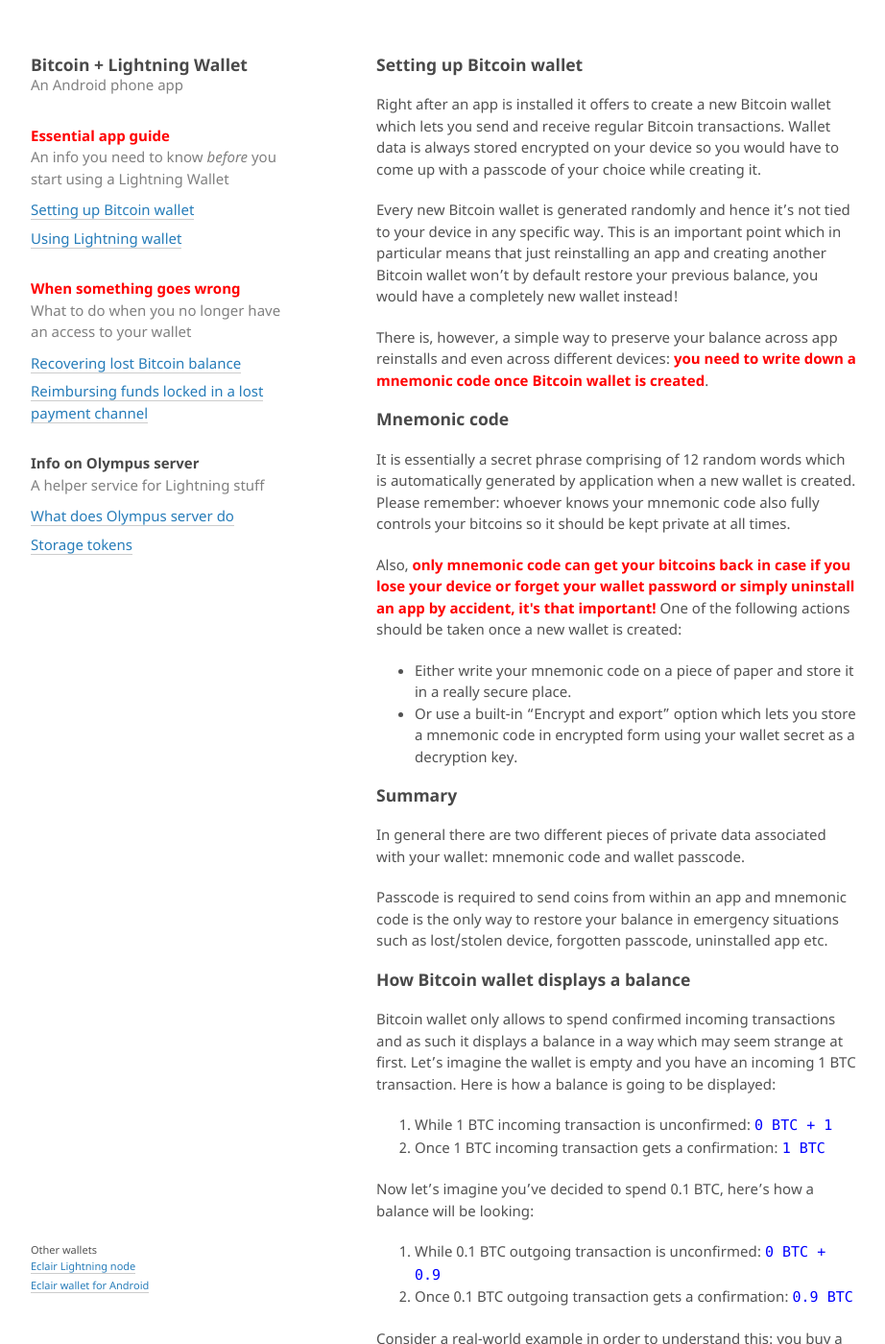
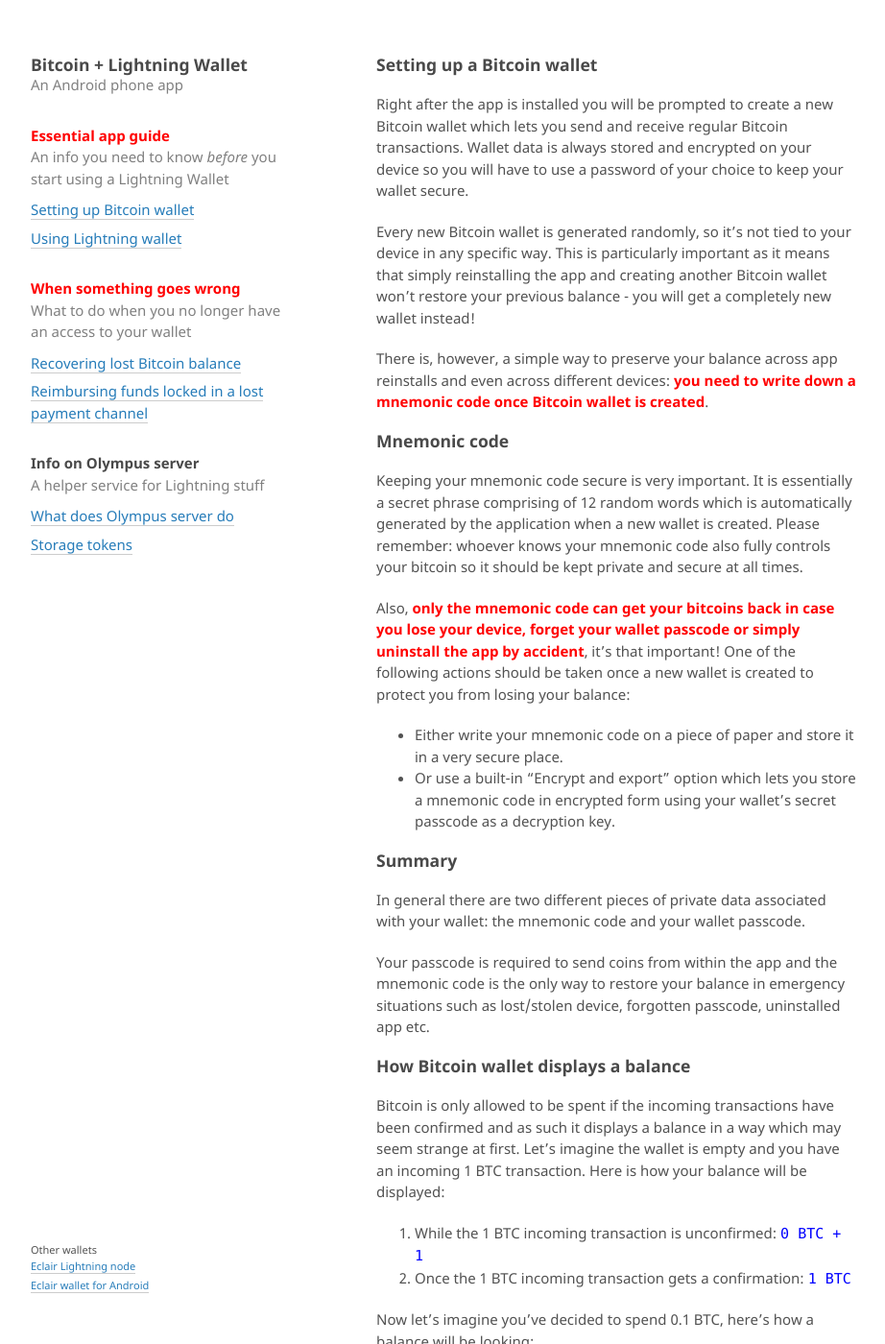
Before and after one commit to takaya-imai/lnwallet-site, a Jekyll site: the page built from setting-up-bitcoin-wallet.md, in a window 1280 px wide and 1400 px high. Shown: the whole window at 96% size, without its empty margins (178-1100 px from the left). Built offline with Jekyll 4.4.1, drawn with Linux system fonts in a browser that asks for light colours; our own code applies the rules of GitHub Pages for plain Markdown files; some of the changed text lies outside the part shown.

Commit message:
More fixes

```diff
--- a/setting-up-bitcoin-wallet.md
+++ b/setting-up-bitcoin-wallet.md
@@ -2,43 +2,43 @@
 layout: default
 ---
 
-### [](#setting-up-bitcoin-wallet)Setting up Bitcoin wallet
+### [](#setting-up-bitcoin-wallet)Setting up a Bitcoin wallet
 
-Right after an app is installed it offers to create a new Bitcoin wallet which lets you send and receive regular Bitcoin transactions. Wallet data is always stored encrypted on your device so you would have to come up with a passcode of your choice while creating it.
+Right after the app is installed you will be prompted to create a new Bitcoin wallet which lets you send and receive regular Bitcoin transactions. Wallet data is always stored and encrypted on your device so you will have to use a password of your choice to keep your wallet secure.
 
-Every new Bitcoin wallet is generated randomly and hence it's not tied to your device in any specific way. This is an important point which in particular means that just reinstalling an app and creating another Bitcoin wallet won't by default restore your previous balance, you would have a completely new wallet instead!
+Every new Bitcoin wallet is generated randomly, so it's not tied to your device in any specific way. This is particularly important as it means that simply reinstalling the app and creating another Bitcoin wallet won't restore your previous balance - you will get a completely new wallet instead!
 
 There is, however, a simple way to preserve your balance across app reinstalls and even across different devices: <strong><font color="red">you need to write down a mnemonic code once Bitcoin wallet is created</font></strong>.
 
 ### [](#mnemonic-code)Mnemonic code
 
-It is essentially a secret phrase comprising of 12 random words which is automatically generated by application when a new wallet is created. Please remember: whoever knows your mnemonic code also fully controls your bitcoins so it should be kept private at all times.
+Keeping your mnemonic code secure is very important. It is essentially a secret phrase comprising of 12 random words which is automatically generated by the application when a new wallet is created. Please remember: whoever knows your mnemonic code also fully controls your bitcoin so it should be kept private and secure at all times.
 
-Also, <strong><font color="red">only mnemonic code can get your bitcoins back in case if you lose your device or forget your wallet password or simply uninstall an app by accident, it's that important!</font></strong> One of the following actions should be taken once a new wallet is created:
+Also, <strong><font color="red">only the mnemonic code can get your bitcoins back in case you lose your device, forget your wallet passcode or simply uninstall the app by accident</font></strong>, it's that important! One of the following actions should be taken once a new wallet is created to protect you from losing your balance:
 
-- Either write your mnemonic code on a piece of paper and store it in a really secure place.
-- Or use a built-in "Encrypt and export" option which lets you store a mnemonic code in encrypted form using your wallet secret as a decryption key.
+- Either write your mnemonic code on a piece of paper and store it in a very secure place.
+- Or use a built-in "Encrypt and export" option which lets you store a mnemonic code in encrypted form using your wallet's secret passcode as a decryption key.
 
 ### [](#summary)Summary
 
-In general there are two different pieces of private data associated with your wallet: mnemonic code and wallet passcode.
+In general there are two different pieces of private data associated with your wallet: the mnemonic code and your wallet passcode.
 
-Passcode is required to send coins from within an app and mnemonic code is the only way to restore your balance in emergency situations such as lost/stolen device, forgotten passcode, uninstalled app etc.
+Your passcode is required to send coins from within the app and the mnemonic code is the only way to restore your balance in emergency situations such as lost/stolen device, forgotten passcode, uninstalled app etc.
 
 ### [](how-bitcoin-wallet-displays-balance)How Bitcoin wallet displays a balance
 
-Bitcoin wallet only allows to spend confirmed incoming transactions and as such it displays a balance in a way which may seem strange at first. Let's imagine the wallet is empty and you have an incoming 1 BTC transaction. Here is how a balance is going to be displayed:
+Bitcoin is only allowed to be spent if the incoming transactions have been confirmed and as such it displays a balance in a way which may seem strange at first. Let's imagine the wallet is empty and you have an incoming 1 BTC transaction. Here is how your balance will be displayed:
 
-1. While 1 BTC incoming transaction is unconfirmed: `0 BTC + 1`
-2. Once 1 BTC incoming transaction gets a confirmation: `1 BTC`
+1. While the 1 BTC incoming transaction is unconfirmed: `0 BTC + 1`
+2. Once the 1 BTC incoming transaction gets a confirmation: `1 BTC`
 
 Now let's imagine you've decided to spend 0.1 BTC, here's how a balance will be looking:
 
 1. While 0.1 BTC outgoing transaction is unconfirmed: `0 BTC + 0.9`
 2. Once 0.1 BTC outgoing transaction gets a confirmation: `0.9 BTC`
 
-Consider a real-world example in order to understand this: you buy a snack costing $1 but you only have a single $10 bill. At the start you have $10 viewed from every possible angle. After you order the snack you hand over your $10 bill. From the perspective of your wallet you have zero dollars now, but you know in a few seconds the shopkeeper will give you back $9.
+Consider a real-world example in order to understand this: you buy a snack costing $1 but you only have a single $10 bill. At the start you have $10 viewed from every possible angle. After you order the snack you hand over your $10 bill. From the perspective of your wallet you have zero dollars now, but you know in a few seconds the shopkeeper will give you back $9 in change.
 
-The situation is very similar in Bitcoin where an unconfirmed transaction may be viewed as a period of time between you handing over your $10 bill and getting a $9 back.
+This situation is very similar in Bitcoin where an unconfirmed transaction may be viewed as a period of time between you handing over your $10 bill and getting $9 back.
 
 Next: [Using Lightning wallet](http://lightning-wallet.com/using-lightning-wallet.html#using-lightning-wallet)
```
Also changed, not shown: index.md (+1 -1 lines).
